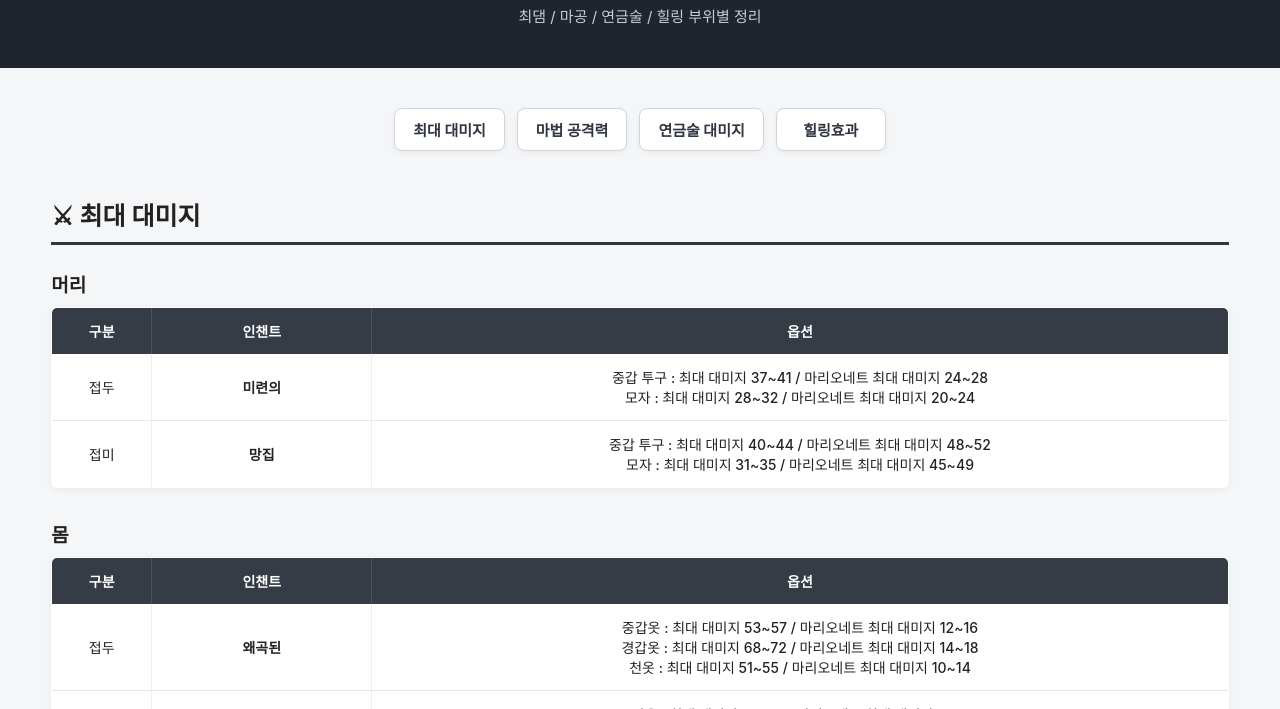
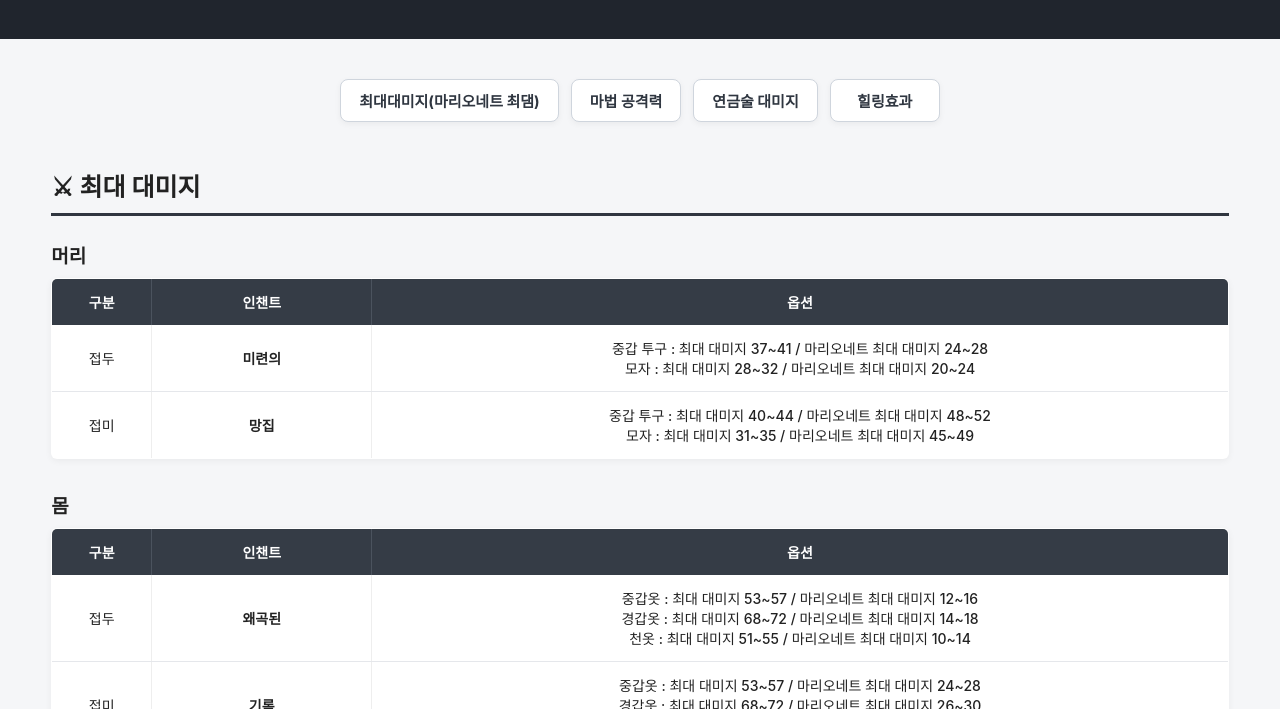
Before and after one commit to whoru-cpu/mabinogi-talagh-enchant, a plain HTML site: page index.html in a window 1280 px wide. Shown: the part 91-800 px from the top of the page. Drawn offline with Linux system fonts and the light colour scheme.

Commit message:
Update index.html

```diff
--- a/index.html
+++ b/index.html
@@ -11,7 +11,7 @@
 
   <header class="header">
     <h1>탈라 가흐 신규 인챈트</h1>
-    <p>최댐 / 마공 / 연금술 / 힐링 부위별 정리</p>
+    <!-- <p>최댐 / 마공 / 연금술 / 힐링 부위별 정리</p> -->
   </header>
 
   <main class="container">
@@ -21,7 +21,7 @@
     ========================================== -->
 
     <nav class="quick-menu">
-      <a href="#max">최대 대미지</a>
+      <a href="#max">최대대미지(마리오네트 최댐)</a>
       <a href="#magic">마법 공격력</a>
       <a href="#alchemy">연금술 대미지</a>
       <a href="#healing">힐링효과</a>
```
